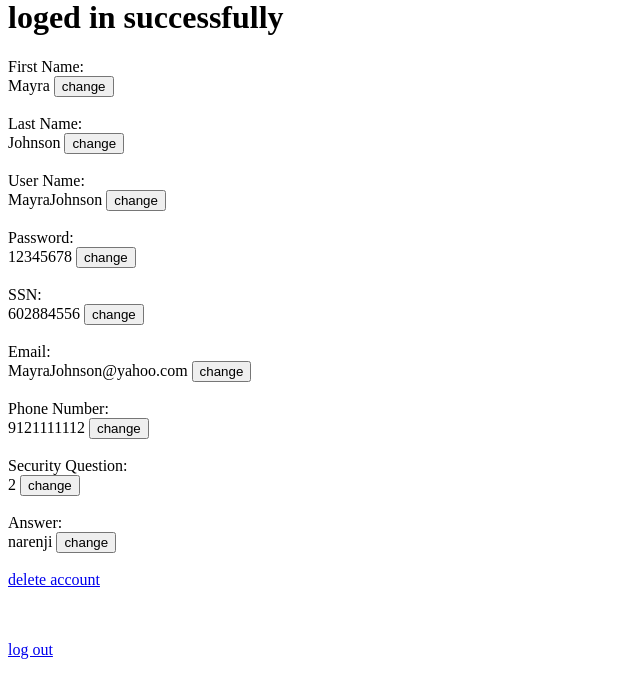
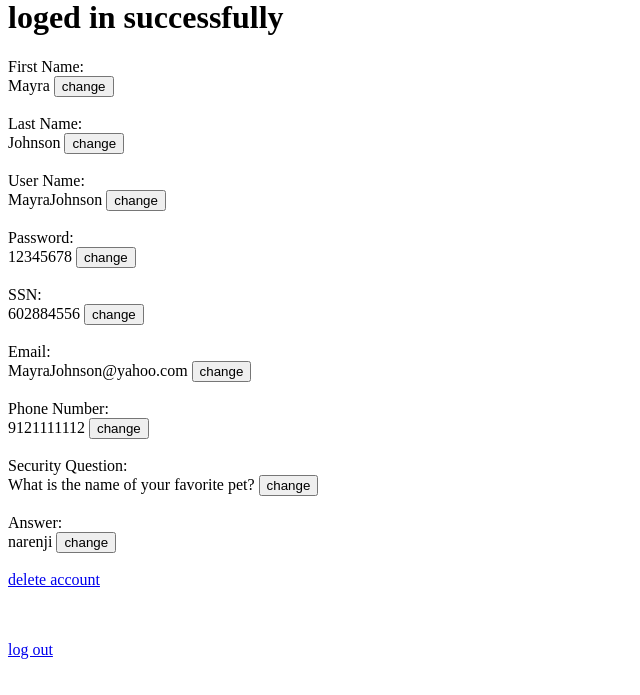
Before and after one commit to shlheidari/register, a Django app: a page that uses myworld/register/templates/loged_in.html in a window 1280 px wide. Shown: the part 22-717 px from the top of the page, without its empty margins (0-640 px from the left). Run offline with Django 4.2, Linux system fonts and the light colour scheme; data comes from the database, SQL or seed files in the repository; both versions use the stored data as it was after the commit.

Commit message:
inputs are correctes

```diff
--- a/myworld/register/templates/checked.html
+++ b/myworld/register/templates/checked.html
@@ -13,7 +13,7 @@ User Name:<br>
 </tr>
 <br><br>
 Password:<br>
-<input name="password">
+<input name="password" type="password" required>
 <br><br>
 
 <input type="submit" value="reset">
--- a/myworld/register/templates/loged_in.html
+++ b/myworld/register/templates/loged_in.html
@@ -7,12 +7,10 @@
 <form action="change/{{ user_name }}" method="post" id="p01" style="display:none;">
 {% csrf_token %}
 <p id="p02"></p>
-<input name="" id="p03">
+<input name="" id="p03" type="">
 <input name="filed" id="p04" value="" hidden>
 <br><br>
 <input type="submit" value="reset">
-
-
 </form>
 
 First Name:<br>
@@ -20,39 +18,56 @@ First Name:<br>
 <td>{{ first_name }}</td>
 </tr>
 
-<button type="button" onclick="change('First Name:','first_name')">change</button>
+<button type="button" onclick="change('First Name:','first_name','t')">change</button>
 <br><br>
 Last Name:<br>
 <tr> <td>{{last_name}}</td> </tr>
-<button type="button" onclick="change('Last Name:','last_name')">change</button>
+<button type="button" onclick="change('Last Name:','last_name','t')">change</button>
 <br><br>
 User Name:<br>
 <tr> <td>{{user_name}}</td> </tr>
-<button type="button" onclick="change('User Name:','user_name')">change</button>
+<button type="button" onclick="change('User Name:','user_name','t')">change</button>
 <br><br>
 Password:<br>
 <tr> <td>{{password}}</td> </tr>
-<button type="button" onclick="change('Password:','password')">change</button>
+<button type="button" onclick="change('Password:','password','p')">change</button>
 <br><br>
 SSN:<br>
 <tr> <td>{{ssn}}</td> </tr>
-<button type="button" onclick="change('SSN:','ssn')">change</button>
+<button type="button" onclick="change('SSN:','ssn','n')">change</button>
 <br><br>
 Email:<br>
 <tr> <td>{{email}}</td> </tr>
-<button type="button" onclick="change('Email:','email')">change</button>
+<button type="button" onclick="change('Email:','email','e')">change</button>
 <br><br>
 Phone Number:<br>
 <tr> <td>{{phone}}</td> </tr>
-<button type="button" onclick="change('Phone Number:','phone')">change</button>
+<button type="button" onclick="change('Phone Number:','phone','n')">change</button>
 <br><br>
 Security Question:<br>
 <tr> <td>{{security_question}}</td> </tr>
-<button type="button" onclick="change('Security Question:','security_question')">change</button>
+<button type="button" onclick="changes()">change</button>
+
+<form action="change/{{ user_name }}" method="post" id="p05" style="display:none;">
+{% csrf_token %}
+<input name="filed" value="security_question" hidden>
+<label for="security_question">Security Question:<br></label>
+<select name="security_question" required>
+  <option value="1">In what city were you born?</option>
+  <option value="2">What is the name of your favorite pet?</option>
+  <option value="3">What is your mother's maiden name?</option>
+  <option value="4">What high school did you attend?</option>
+  <option value="5">What was the name of your elementary school?</option>
+  <option value="6">What was the make of your first car?</option>
+  <option value="7">What was your favorite food as a child?</option>
+</select>
+<input type="submit" value="reset">
+</form>
+
 <br><br>
 Answer:<br>
 <tr> <td>{{answer}}</td> </tr>
-<button type="button" onclick="change('Answer:','answer')">change</button>
+<button type="button" onclick="change('Answer:','answer','t')">change</button>
 <br><br
 
 <p>
@@ -64,7 +79,7 @@ Answer:<br>
 
 <script>
 
-function change(page,sql) {
+function change(page,sql,type) {
   var x = document.getElementById("p01");
     if (x.style.display === "none") {
       x.style.display = "block";
@@ -74,11 +89,32 @@ function change(page,sql) {
     document.getElementById("p02").innerHTML = page;
     document.getElementById("p03").name = sql;
     document.getElementById("p04").value = sql;
-
+    if (type=='t') {
+      document.getElementById("p03").type = 'text';
+    } else if (type=='p') {
+      document.getElementById("p03").type = 'password'
+    } else if (type=='n') {
+      document.getElementById("p03").type = 'number'
+    } else {
+      document.getElementById("p03").type = 'email'
+    }
 }
 
+function changes() {
+  var x = document.getElementById("p05");
+    if (x.style.display === "none") {
+      x.style.display = "block";
+    } else {
+      x.style.display = "none";
+    }
+}
+</script>
 
-</script>
+{% if messages %}
+  {% for message in messages %}
+    {% if message.tags %}  <script>alert("{{ message }}")</script> {% endif %}
+  {% endfor %}
+{% endif %}
 
 </body>
 </html>
--- a/myworld/register/templates/login.html
+++ b/myworld/register/templates/login.html
@@ -11,7 +11,7 @@ User Name:<br>
 <input name="user_name">
 <br><br>
 Password:<br>
-<input name="password">
+<input name="password" type='password'>
 <br><br>
 
 <input type="submit" value="log in">
--- a/myworld/register/templates/signup.html
+++ b/myworld/register/templates/signup.html
@@ -14,7 +14,7 @@ Last Name:<br>
 <input name="last_name" type="text" id='p01'required >
 <br><br>
 User Name:<br>
-<input name="user_name" id='p01'required >
+<input name="user_name" type="text" id='p01'required >
 <br><br>
 Password:<br>
 <input name="password" id='p01'  type="password"  title="Password" required>
@@ -29,7 +29,7 @@ Phone Number:<br>
 <input name="phone" type="number" step="1" title="Phone Number" id='p01' required>
 <br><br>
 <label for="security_question">Security Question:<br></label>
-<select name="security_question" id='p01' >
+<select name="security_question" id='p01' required>
   <option value="1">In what city were you born?</option>
   <option value="2">What is the name of your favorite pet?</option>
   <option value="3">What is your mother's maiden name?</option>
--- a/myworld/register/views.py
+++ b/myworld/register/views.py
@@ -15,12 +15,6 @@ def login(request):
     return HttpResponse(template.render({},request))
 
 def signup(request):
-    user_name = 'user_name'
-    ssn = 'ssn'
-    email = 'email'
-    phone = 'phone'
-    for member in Members.objects.all():
-        print(member.email)
     template = loader.get_template('signup.html')
     return HttpResponse(template.render({},request))
 
@@ -62,8 +56,10 @@ def loging(request):
 
 def loged_in(request,user_name):
     member = Members.objects.get(user_name=user_name)
+    security_questions = ("In what city were you born?", "What is the name of your favorite pet?" ,"What is your mother's maiden name?", "What high school did you attend?", "What was the name of your elementary school?", "What was the make of your first car?", "What was your favorite food as a child?")
+    security_question  = security_questions[int(member.security_question)-1]
     context = {
-      'first_name' : member.first_name , 'last_name' : member.last_name, 'user_name' : member.user_name, 'password' : member.password, 'ssn': member.ssn, 'email' : member.email, 'phone' : member.phone, 'security_question' : member.security_question, 'answer' : member.answer
+      'first_name' : member.first_name , 'last_name' : member.last_name, 'user_name' : member.user_name, 'password' : member.password, 'ssn': member.ssn, 'email' : member.email, 'phone' : member.phone, 'security_question' : security_question, 'answer' : member.answer
     }
     template = loader.get_template('loged_in.html')
     return HttpResponse(template.render(context,request))
@@ -81,6 +77,7 @@ def check(request):
         if security_question == member.security_question and answer == member.answer:
             return HttpResponseRedirect(reverse('checked',args=[member.user_name]))
         else:
+            print(security_question , member.security_question , answer , member.answer)
             messages.add_message(request, messages.ERROR, 'your entries are not matched!')
             return HttpResponseRedirect(reverse('forget'))
     except:
@@ -109,7 +106,22 @@ def delete(request,user_name):
 def change(request,user_name):
     filed = request.POST['filed']
     req = request.POST[filed]
-    member = Members.objects.get(user_name=user_name)
-    setattr(member,filed,req)
-    member.save()
-    return HttpResponseRedirect(reverse('loged_in',args=[member.user_name]))
+    if filed == 'phone' or filed == 'email' or filed == 'ssn' or filed == 'user_name':
+        check=0
+        for member in Members.objects.all():
+            attr = getattr(member,filed,None)
+            if attr == req:
+                check=1
+        if(check == 0):
+            member = Members.objects.get(user_name=user_name)
+            setattr(member,filed,req)
+            member.save()
+            return HttpResponseRedirect(reverse('loged_in',args=[member.user_name]))
+        else:
+            messages.add_message(request, messages.ERROR, 'you have already signed up!')
+            return HttpResponseRedirect(reverse('loged_in',args=[member.user_name]))
+    else:
+        member = Members.objects.get(user_name=user_name)
+        setattr(member,filed,req)
+        member.save()
+        return HttpResponseRedirect(reverse('loged_in',args=[member.user_name]))
```
Also changed, not shown: myworld/register/templates/forget.html (+12 -4 lines), myworld/db.sqlite3.
